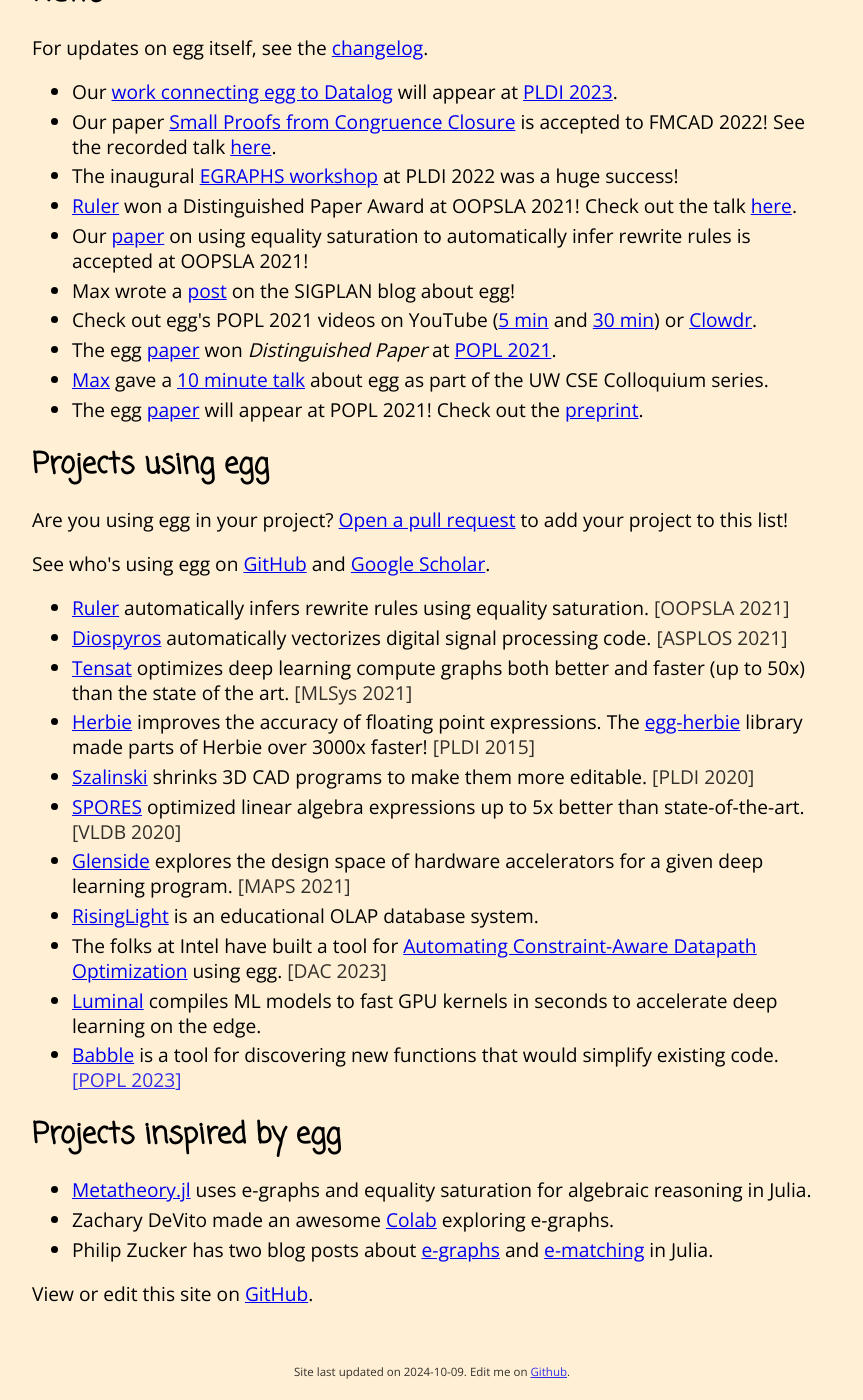
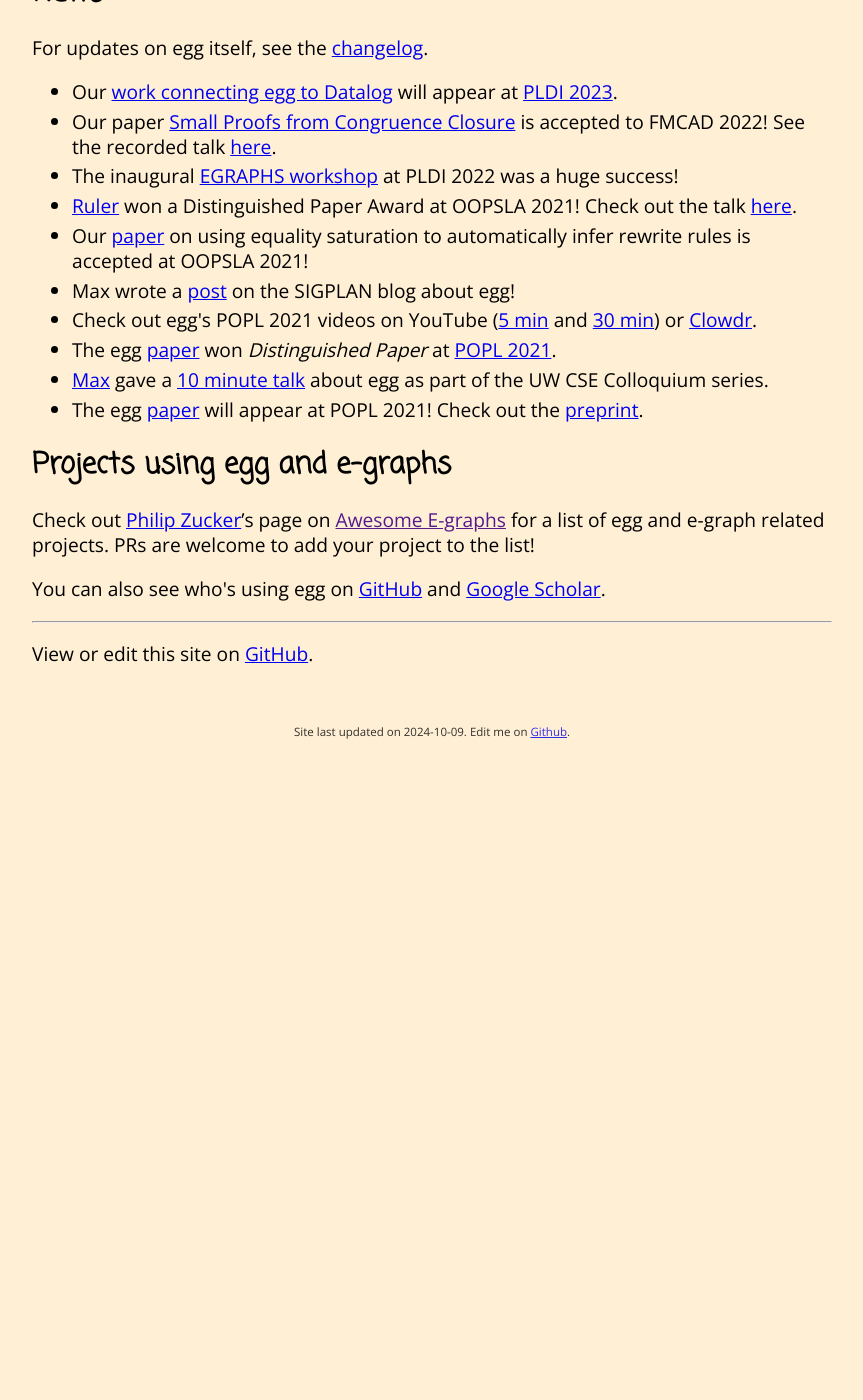
Before and after one commit to egraphs-good/egraphs-good.github.io, a Jekyll site: the page built from index.md, in a window 1280 px wide and 1400 px high, scrolled down 1673 px. Shown: the whole window, without its empty margins (208-1071 px from the left). Built offline with Jekyll 4.4.1, drawn with Linux system fonts in a browser that asks for light colours; after the commit the page ends 2433 px from its top, so only the background shows below that.

Commit message:
link to awesome e-graphs

```diff
--- a/index.md
+++ b/index.md
@@ -106,60 +106,17 @@
     appear at POPL 2021! Check out the
     [preprint](https://arxiv.org/abs/2004.03082).
 
-## Projects using {{egg}}
+## Projects using {{egg}} and e-graphs
 
-Are you using {{egg}} in your project? [Open a pull
-request](https://github.com/egraphs-good/egraphs-good.github.io) to add
-your project to this list!
+Check out [Philip Zucker](https://www.philipzucker.com/)'s page on [Awesome E-graphs]()
+ for a list of {{egg}} and e-graph related projects.
+PRs are welcome to add your project to the list!
 
-See who\'s using {{egg}} on
+You can also see who\'s using {{egg}} on
 [GitHub](https://github.com/egraphs-good/egg/network/dependents) and
 [Google Scholar](https://scholar.google.com/scholar?oi=bibs&hl=en&cites=4026737513542519986).
 
--   [Ruler](https://github.com/uwplse/ruler) automatically infers
-    rewrite rules using equality saturation.
-    <span class="venue">OOPSLA 2021</span>
--   [Diospyros](https://asplos-conference.org/abstracts/asplos21-paper142-extended_abstract.pdf)
-    automatically vectorizes digital signal processing code.
-    <span class="venue">ASPLOS 2021</span>
--   [Tensat](https://arxiv.org/abs/2101.01332) optimizes deep learning
-    compute graphs both better and faster (up to 50x) than the state of
-    the art.
-    <span class="venue">MLSys 2021</span>
--   [Herbie](http://herbie.uwplse.org/) improves the accuracy of
-    floating point expressions. The
-    [egg-herbie](https://github.com/herbie-fp/egg-herbie) library made
-    parts of Herbie over 3000x faster!
-    <span class="venue">PLDI 2015</span>
--   [Szalinski](https://github.com/uwplse/szalinski) shrinks 3D CAD
-    programs to make them more editable.
-    <span class="venue">PLDI 2020</span>
--   [SPORES](https://arxiv.org/abs/2002.07951) optimized linear algebra
-    expressions up to 5x better than state-of-the-art.
-    <span class="venue">VLDB 2020</span>
--   [Glenside](http://github.com/gussmith23/glenside) explores the
-    design space of hardware accelerators for a given deep learning
-    program.
-    <span class="venue">MAPS 2021</span>
--   [RisingLight](https://github.com/risinglightdb/risinglight) is an
-    educational OLAP database system.
--   The folks at Intel have built a tool for
-    [Automating Constraint-Aware Datapath Optimization](https://arxiv.org/abs/2303.01839)
-    using {{egg}}.
-    <span class="venue">DAC 2023</span>
--   [Luminal](https://github.com/jafioti/luminal) compiles ML models to fast GPU kernels in seconds to accelerate deep learning on the edge.
--   [Babble](https://github.com/dcao/babble) is a tool for discovering new functions that would simplify existing code.  <a class="venue" href="https://arxiv.org/abs/2212.04596">POPL 2023</a>
-
-## Projects inspired by {{egg}}
-
--   [Metatheory.jl](https://github.com/0x0f0f0f/Metatheory.jl) uses
-    e-graphs and equality saturation for algebraic reasoning in Julia.
--   Zachary DeVito made an awesome
-    [Colab](https://colab.research.google.com/drive/1tNOQijJqe5tw-Pk9iqd6HHb2abC5aRid?usp=sharing)
-    exploring e-graphs.
--   Philip Zucker has two blog posts about
-    [e-graphs](https://www.philipzucker.com/egraph-1/) and
-    [e-matching](https://www.philipzucker.com/egraph-2/) in Julia.
+---
 
 View or edit this site on
 [GitHub](https://github.com/egraphs-good/egraphs-good.github.io).
```
